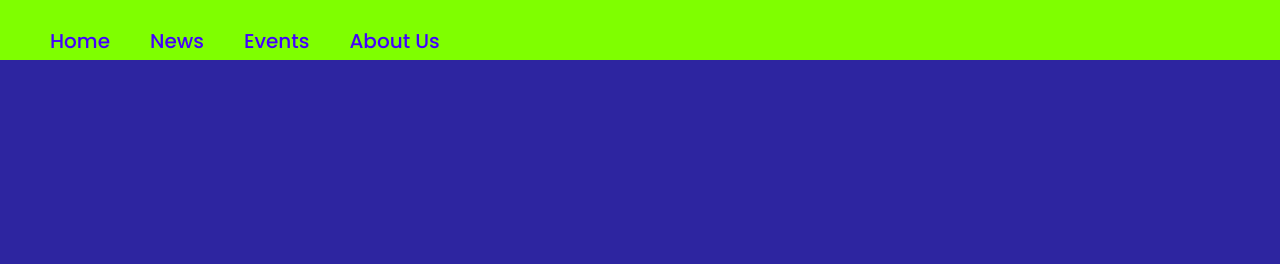
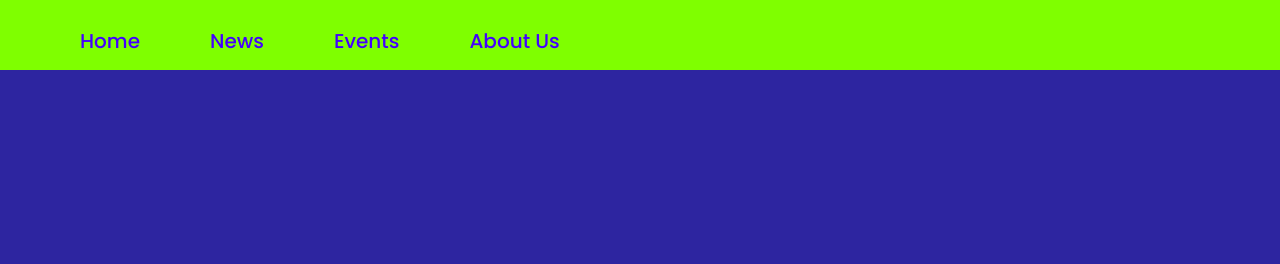
Before and after one commit to akter-afroja/Practice-Project-03, a plain HTML site: page index.html in a window 1280 px wide. Shown: the top 264 px of the page. Drawn offline with Linux system fonts and the light colour scheme.

Commit message:
nav-details

```diff
--- a/style.css
+++ b/style.css
@@ -23,6 +23,7 @@ nav{
     background-color: chartreuse;
     height: 50px;
     padding-top: 10px;
+    padding-bottom: 10px;
 
 }
 nav > ul{
@@ -31,6 +32,7 @@ nav > ul{
 nav li{
     list-style: none;
     margin-right: 20px;
+    margin-left: 30px;
     padding: 0px 10px;
 }
 nav li:hover{
```
